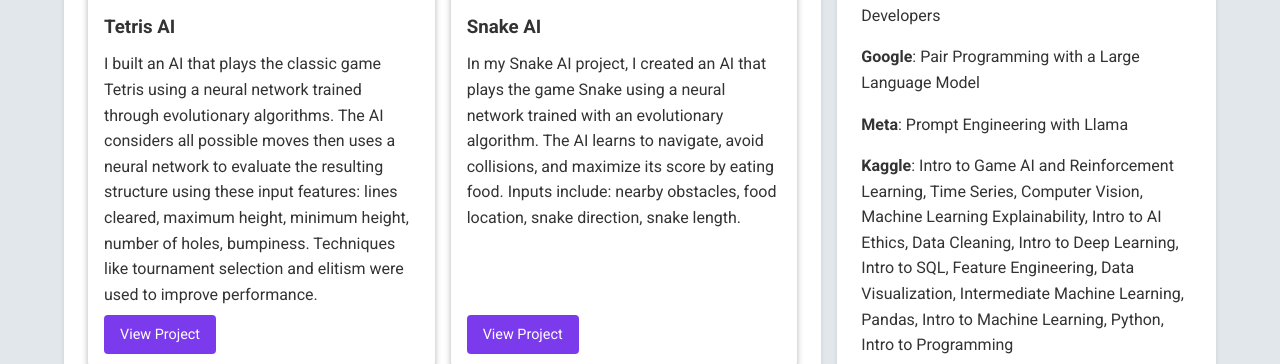
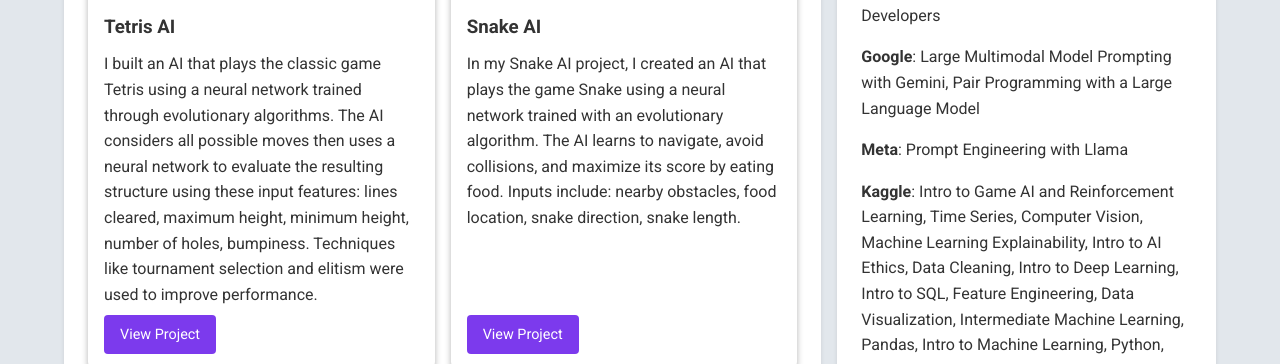
Before and after one commit to justinnguyenai/justinnguyen.ai, a website: page index.html in a window 1280 px wide. Shown: the part 1464-1828 px from the top of the page. Drawn offline with Linux system fonts and the light colour scheme.

Commit message:
updated coursework

```diff
--- a/index.html
+++ b/index.html
@@ -199,7 +199,7 @@
                 <p><b>Stanford University</b>: Convolutional Neural Networks, Structuring Machine Learning Projects, Improving Deep Neural Networks: Hyperparameter Tuning Regularization and Optimization, Neural Networks and Deep Learning, Unsupervised Learning Recommenders Reinforcement Learning, Advanced Learning Algorithms, Supervised Machine Learning: Regression and Classification</p>
                 <p><b>DeepLearning.AI</b>: How Diffusion Models Work, Build Basic Generative Adversarial Networks, Generative AI for Everyone, AI For Everyone, Mathematics for Machine Learning and Data Science Specialization</p>
                 <p><b>OpenAI</b>: Building Systems with the ChatGPT API, ChatGPT Prompt Engineering for Developers</p>
-                <p><b>Google</b>: Pair Programming with a Large Language Model</p>
+                <p><b>Google</b>: Large Multimodal Model Prompting with Gemini, Pair Programming with a Large Language Model</p>
                 <p><b>Meta</b>: Prompt Engineering with Llama</p>
                 <p><b>Kaggle</b>: Intro to Game AI and Reinforcement Learning, Time Series, Computer Vision, Machine Learning Explainability, Intro to AI Ethics, Data Cleaning, Intro to Deep Learning, Intro to SQL, Feature Engineering, Data Visualization, Intermediate Machine Learning, Pandas, Intro to Machine Learning, Python, Intro to Programming</p>
             </section>
```
